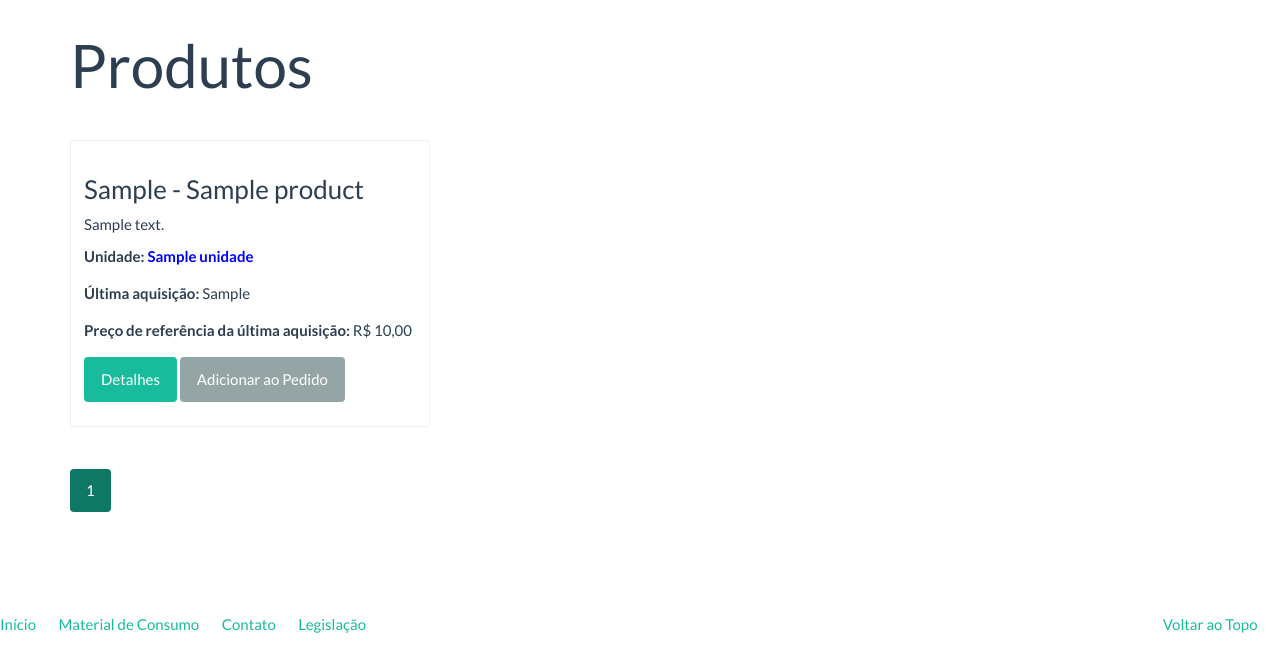
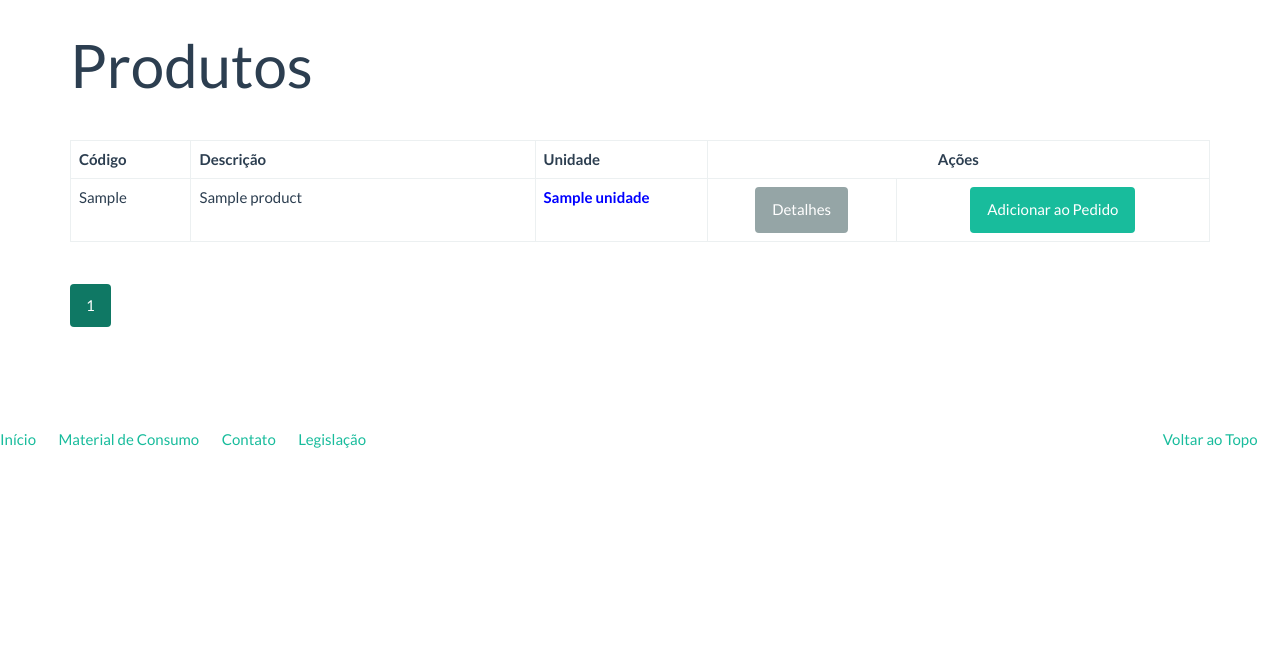
Before and after one commit to jeancarlomeira/sisdiv, a Django app: a page that uses catalog/templates/catalog/product_list.html in a window 1280 px wide. Shown: the part 60-732 px from the top of the page. Run offline with Django 4.2, Linux system fonts and the light colour scheme; a user stored in the database is signed in; tables that the repository leaves empty hold one stand-in row (values such as "Sample post"); some libraries are stand-ins or nearby versions.

Commit message:
Listagem de produtos em forma de tabela

```diff
--- a/accounts/admin.py
+++ b/accounts/admin.py
@@ -11,8 +11,8 @@ class UserAdmin(BaseUserAdmin):
     )
     form = UserAdminForm
     fieldsets = (
-        (None, {'fields': ('username', 'email', 'name', 'cargo', 'matricula')}),
-        ('Informações Básicas', {'fields': ('last_login',)}),
+        (None, {'fields': ('username', 'email')}),
+        ('Informações Básicas', {'fields': ('name', 'last_login')}),
         ('Permissões', {'fields': ('is_active', 'is_staff', 'is_superuser', 'groups', 'user_permissions')})
     )
     list_display = ['username', 'name', 'email', 'is_active', 'is_staff', 'date_joined']
--- a/accounts/forms.py
+++ b/accounts/forms.py
@@ -7,11 +7,9 @@ from .models import User
 class UserAdminCreationForm(UserCreationForm):
     class Meta:
         model = User
-        fields = ['name', 'email', 'matricula', 'cargo']
+        fields = ['username', 'email', 'matricula', 'cargo']
 
 class UserAdminForm(forms.ModelForm):
     class Meta:
         model = User
-        fields = ['name', 'email', 'matricula', 'is_active', 'is_staff']
-
-#'username'
+        fields = ['username', 'email', 'name', 'matricula', 'is_active', 'is_staff']
--- a/accounts/models.py
+++ b/accounts/models.py
@@ -6,7 +6,7 @@ from django.contrib.auth.models import AbstractBaseUser, UserManager, Permission
 
 class User(AbstractBaseUser, PermissionsMixin):
     username = models.CharField(
-        'E-mail', max_length=30, unique=True, validators=[
+        'Apelido / Usuário', max_length=30, unique=True, validators=[
             validators.RegexValidator(
                 re.compile('^[\w.@+-]+$'),
                 'Informe um nome de usuário válido.'
@@ -16,7 +16,7 @@ class User(AbstractBaseUser, PermissionsMixin):
     )
     name = models.CharField('Nome', max_length=100)
     email = models.EmailField('E-mail', unique=True)
-    matricula = models.CharField('Matrícula', max_length=8)
+    matricula = models.CharField('Matrícula', max_length=6)
     cargo = models.CharField('Cargo', max_length=100)
     is_staff = models.BooleanField('Equipe', default=False)
     is_active = models.BooleanField('Ativo', default=True)
--- a/accounts/templates/accounts/index.html
+++ b/accounts/templates/accounts/index.html
@@ -5,7 +5,6 @@
 {% block container %}
 <ol class="breadcrumb">
 </ol>
-
 <div class="row">
     <div class="col-md-4">
         <div class="list-group">
--- a/accounts/urls.py
+++ b/accounts/urls.py
@@ -1,5 +1,5 @@
 # -*- coding: utf-8 -*-
-from django.conf.urls import url, include
+from django.conf.urls import url
 from . import views
 
 urlpatterns = [
@@ -9,3 +9,16 @@ urlpatterns = [
     url(r'^usuarios/$',views.userlist,name='userlist'),
     url(r'^registro/$', views.register, name='register')
 ]
+
+
+
+from django.conf.urls import url,include
+from accounts import views
+
+urlpatterns = [
+    url(r'^registro/$',views.register,name='register'),
+    url(r'^atualizar-dados/$',views.update_user,name='update_user'),
+    url(r'^alterar-senha/$',views.password_change,name='password_change'),
+    url(r'^usuarios/$',views.userlist,name='userlist'),
+    url(r'^$',views.index,name='index'),
+]
--- a/accounts/views.py
+++ b/accounts/views.py
@@ -49,7 +49,7 @@ class UpdatePasswordView(LoginRequiredMixin,FormView):
 
 password_change = UpdatePasswordView.as_view()
 
-class UsersListView(LoginRequiredMixin,ListView):
+class UsersListView(ListView):
     model = User
     template_name = 'accounts/userlist.html'
     context_object_name = 'users'
--- a/catalog/templates/catalog/product.html
+++ b/catalog/templates/catalog/product.html
@@ -27,6 +27,8 @@
     </p>
     <p class="text-right">
       <a href="{% url 'checkout:add_cart' product.slug %}" class="btn btn-success">Adicionar ao Pedido</a>
+
+    </p>
   </div>
 </div>
 {% endblock %}
--- a/catalog/templates/catalog/product_list.html
+++ b/catalog/templates/catalog/product_list.html
@@ -10,32 +10,32 @@
 <div class="page-header">
   <h1>Produtos</h1>
 </div>
-<div class="row">
-  {% for product in product_list %}
-  <div class="col-sm-6 col-md-4">
-    <div class="thumbnail">
-      <div class="caption">
-        <h3>{{ product.codigo }} - {{ product }}</h3>
-          {{ product.description|linebreaks }}
-        <p>
-        <label>Unidade: </label>
-          <font color="#0000FF"> <b>{{ product.unid }}</b> </font>
-        </p>
-        <label>Última aquisição: </label>
-          {{ product.pregao }}
-        </p>
-        <label>Preço de referência da última aquisição: </label>
-          R$ {{ product.price }}
-        </p>
-        <p>
-          <a href="{{ product.get_absolute_url }}" class="btn btn-success" role="button">Detalhes</a>
-          <a href="{% url 'checkout:add_cart' product.slug %}" class="btn btn-default" role="button">Adicionar ao Pedido</a>
-        </p>
-      </div>
-    </div>
-  </div>
-  {% endfor %}
-</div>
+
+<table class="table table-bordered">
+  <thead>
+    <tr>
+      <th width="70">Código</th>
+      <th width="200">Descrição</th>
+      <th width="100">Unidade</th>
+      <th class="text-center" colspan="2">Ações</th>
+    </tr>
+  </thead>
+  <tbody>
+    {% for product in product_list %}
+    <tr>
+      <td>{{ product.codigo }}</td>
+      <td>{{ product }}</td>
+      <td><font color="#0000FF"> <b>{{ product.unid }}</b> </font></td>
+      <td class="text-center"  width="80">
+      <a href="{{ product.get_absolute_url }}" class="btn btn-default" role="button">Detalhes</a>
+      </td>
+      <td class="text-center"  width="100">
+        <a href="{% url 'checkout:add_cart' product.slug %}" class="btn btn-success" role="button">Adicionar ao Pedido</a>
+      </td>
+    </tr>
+    {% endfor %}
+  </tbody>
+</table>
 
 {% pagination request paginator page_obj %}
 {% endblock %}
--- a/catalog/views.py
+++ b/catalog/views.py
@@ -9,14 +9,14 @@ class ProductListView(LoginRequiredMixin,ListView):
     model = Product
     template_name = 'catalog/product_list.html'
     context_object_name = 'product_list'
-    paginate_by = 2
+    paginate_by = 10
 
 product_list = ProductListView.as_view()
 
 class CategoryListView(LoginRequiredMixin,ListView):
     template_name = 'catalog/category.html'
     context_object_name = 'product_list'
-    paginate_by = 2
+    paginate_by = 10
 
     def get_queryset(self):
         return Product.objects.filter(category__slug=self.kwargs['slug'])
--- a/checkout/admin.py
+++ b/checkout/admin.py
@@ -3,6 +3,4 @@
 from django.contrib import admin
 from .models import CartItem, Order, OrderItem
 
-admin.site.register([CartItem, Order, OrderItem])
-
-# Register your models here.
+admin.site.register([CartItem,Order,OrderItem])
--- a/checkout/templates/checkout/order_detail.html
+++ b/checkout/templates/checkout/order_detail.html
@@ -10,8 +10,8 @@
 
 <h2>Pedido #{{ order.pk }}<a href="{% url 'checkout:printpdf' order.pk %}" class="pull-right btn btn-success">Imprimir</a></h2>
 <dl class="dl-horizontal">
-  <dt>Total R$</dt>
-  <dd>{{ object.total|floatformat:"2" }}</dd>
+  <dt>Total</dt>
+  <dd>R$ {{ object.total|floatformat:"2" }}</dd>
   <dt>Situação</dt>
   <dd>{{ object.get_status_display}}</dd>
   <dt>Data</dt>
--- a/checkout/templates/checkout/order_list.html
+++ b/checkout/templates/checkout/order_list.html
@@ -13,7 +13,6 @@
         <tr>
           <th><center>N°</center></th>
           <th><center>Produtos</center></th>
-          <th><center>Situação</center></th>
           <th><center>Data</center></th>
           <th colspan="2"><center>Ações</center></th>
         </tr>
@@ -30,9 +29,6 @@
             {% endfor %}
           </td>
           <td>
-            {{ order.get_status_display }}
-          </td>
-          <td>
             {{ order.created|date:"d/m/Y h:m" }}
           </td>
           <td class="text-center">
--- a/checkout/views.py
+++ b/checkout/views.py
@@ -63,6 +63,9 @@ class CartItemView(LoginRequiredMixin,TemplateView):
             context['formset'] = self.get_formset(clear=True)
         return self.render_to_response(context)
 
+    def get_queryset(self):
+        return Order.objects.filter(user=self.request.user)
+
 cart_item = CartItemView.as_view()
 
 class CheckoutView(LoginRequiredMixin,TemplateView):
--- a/core/templates/contact.html
+++ b/core/templates/contact.html
@@ -14,7 +14,7 @@
     <h3>Funcionários</h3>
     <h4>Israel da Silva Araújo</h4>
     <h4>Rebeca Honorato Neiva</h4>
-    <h4>Maiara</h4>
+    <h4>Mayara Patricia Silva da Costa</h4>
   </p>
   <p>
     <h3>Telefone</h3>
--- a/sisdiv/settings.py
+++ b/sisdiv/settings.py
@@ -22,7 +22,7 @@ BASE_DIR = os.path.dirname(os.path.dirname(os.path.abspath(__file__)))
 SECRET_KEY = '9%8w-)t!&2m+=(oh0dxyla1$&uz7hdr)_m*a!usv37^7!bp*2='
 
 # SECURITY WARNING: don't run with debug turned on in production!
-DEBUG = False
+DEBUG = True
 
 ALLOWED_HOSTS = ['127.0.0.1', 'localhost', 'sisdiv.pythonanywhere.com','https://code.jquery.com/jquery-1.10.2.min.js']
 
```
Also changed, not shown: accounts/migrations/0004_auto_20180320_1521.py (deleted).
